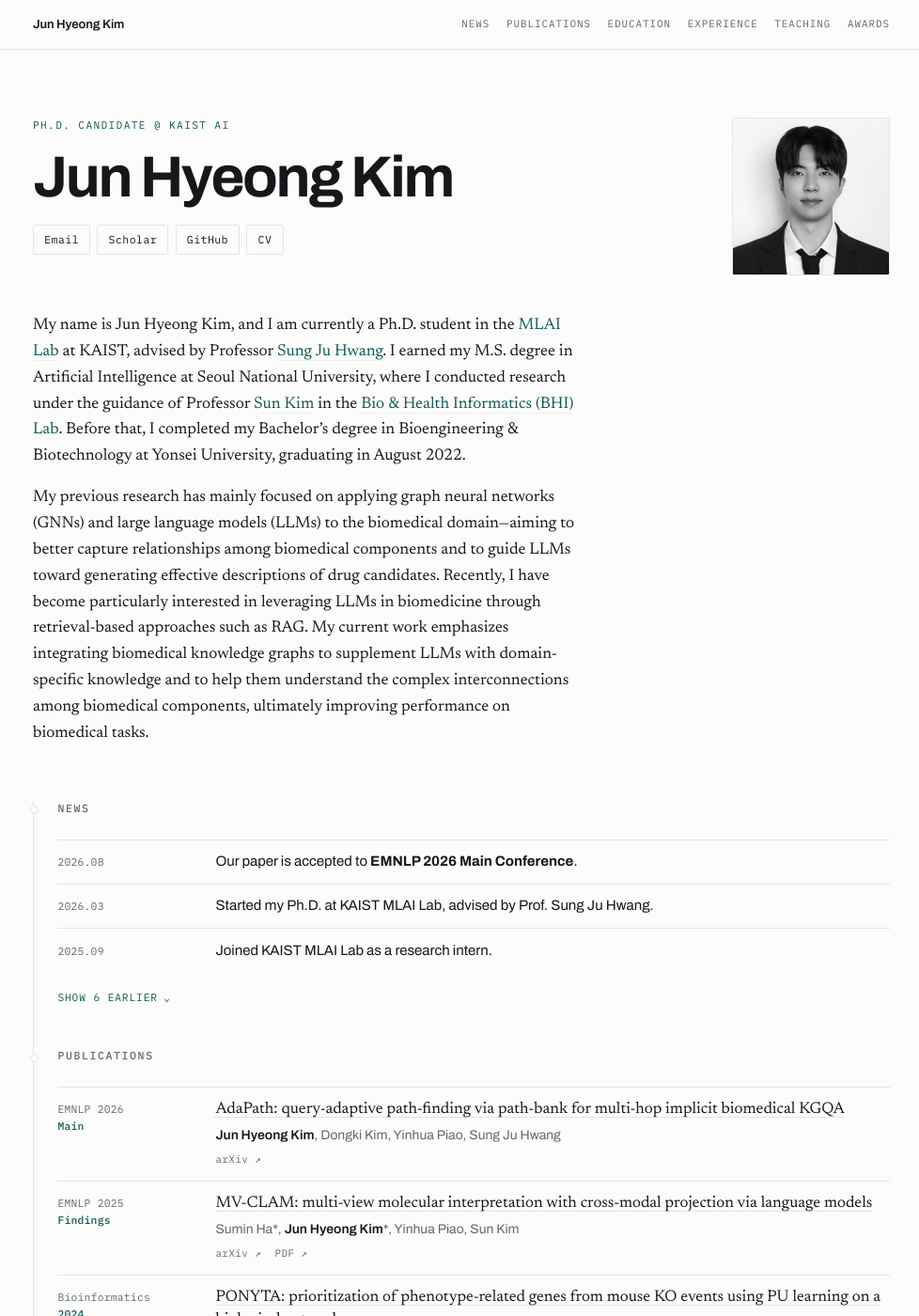
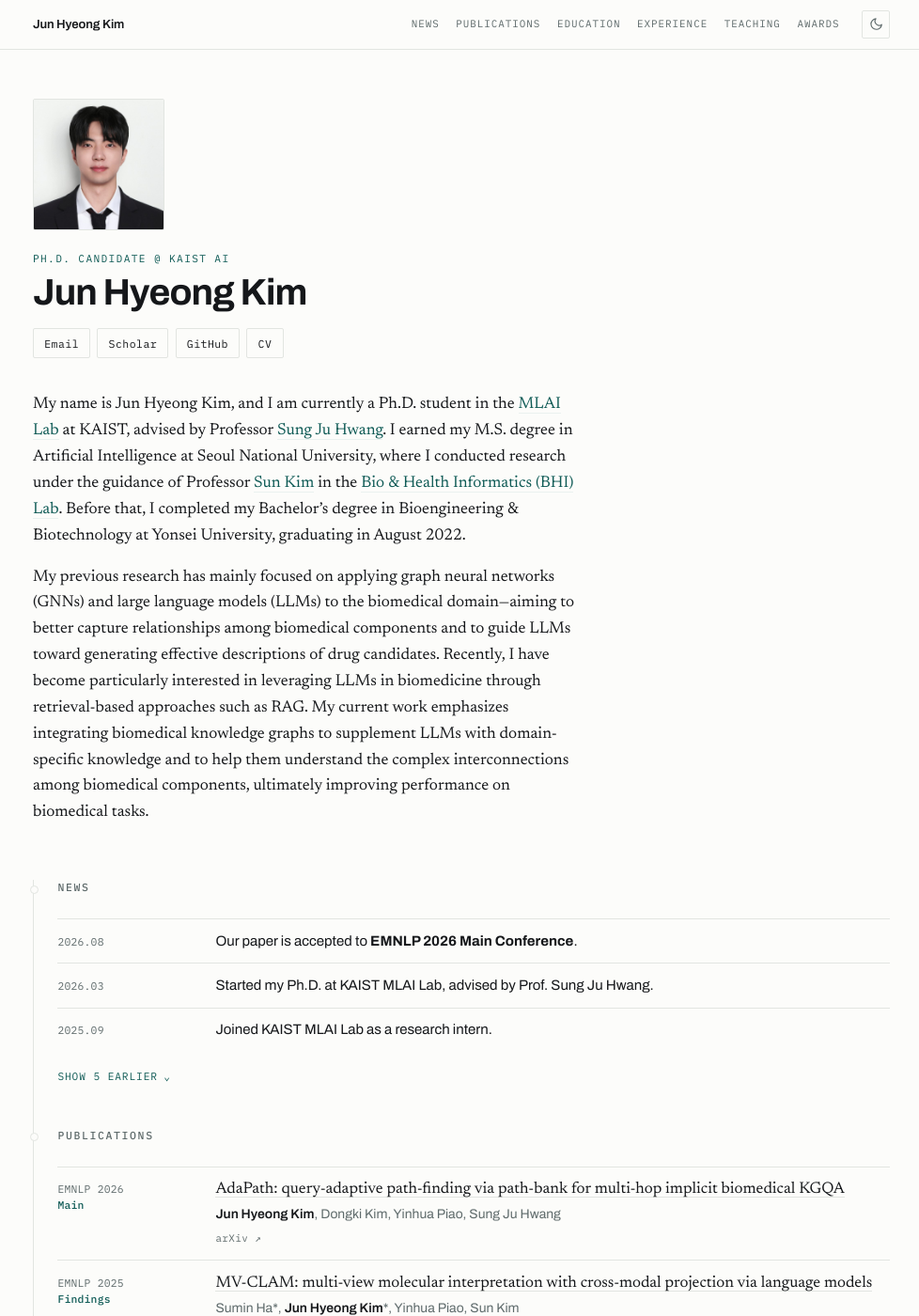
Before and after one commit to Jun-Hyeong-Kim/Jun-Hyeong-Kim.github.io, a Jekyll site: the page built from _pages/about.md, in a window 1280 px wide and 1400 px high. Shown: the whole window at 94% size, without its empty margins (149-1127 px from the left). Built offline with Jekyll 4.4.1, drawn with Linux system fonts in a browser that asks for light colours.

Commit message:
Refine hero, make dark theme opt-in, fix News divider
- Dark is no longer applied from the OS preference; light is always the
  default and a toggle in the top bar switches themes, remembered in
  localStorage with an inline head script to avoid a flash
- Profile photo is in color again (dropped the grayscale filter)
- Hero stacks vertically: photo, then role, name and links beneath it
- Name scaled from 62px to 39px max, photo and spacing rebalanced
- Expanding News no longer drops the divider above the first older item
  (.row:first-of-type matched inside #news-rest too)
- ACL 2024 Bangkok news commented out in _data/news.yml

```diff
--- a/_data/news.yml
+++ b/_data/news.yml
@@ -22,8 +22,9 @@
 - date: "2024.10"
   text: 'Presented at BIOINFO 2024, Gyeongju, South Korea.'
 
-- date: "2024.08"
-  text: 'Attended ACL 2024, Bangkok, Thailand.'
+# 주석 처리됨 — 다시 보이게 하려면 아래 두 줄의 # 을 지우세요.
+# - date: "2024.08"
+#   text: 'Attended ACL 2024, Bangkok, Thailand.'
 
 - date: "2024.07"
   text: 'Received a research achievement scholarship from the department.'
--- a/_layouts/home.html
+++ b/_layouts/home.html
@@ -27,6 +27,7 @@
   <link rel="stylesheet" href="https://fonts.googleapis.com/css2?family=Archivo:wght@400;500;600;700&family=Newsreader:opsz,wght@6..72,400;6..72,500&family=IBM+Plex+Mono:wght@400;500&display=swap">
   <link rel="stylesheet" href="{{ '/assets/css/site.css' | relative_url }}">
   {% if site.google_analytics_id %}{% include analytics.html %}{% endif %}
+  <script>try{if(localStorage.getItem("theme")==="dark")document.documentElement.dataset.theme="dark";}catch(e){}</script>
 </head>
 <body>
 
@@ -40,13 +41,25 @@
         <a href="{{ link.url }}">{{ link.title }}</a>
       {% endfor %}
     </nav>
+    <button class="theme" id="theme-toggle" type="button" aria-label="Switch to dark theme">
+      <svg class="i-moon" viewBox="0 0 24 24" fill="none" stroke="currentColor" stroke-width="1.8"
+           stroke-linecap="round" stroke-linejoin="round" aria-hidden="true">
+        <path d="M21 12.8A9 9 0 1 1 11.2 3a7 7 0 0 0 9.8 9.8z"/>
+      </svg>
+      <svg class="i-sun" viewBox="0 0 24 24" fill="none" stroke="currentColor" stroke-width="1.8"
+           stroke-linecap="round" stroke-linejoin="round" aria-hidden="true">
+        <circle cx="12" cy="12" r="4.2"/>
+        <path d="M12 2v2M12 20v2M4.9 4.9l1.4 1.4M17.7 17.7l1.4 1.4M2 12h2M20 12h2M4.9 19.1l1.4-1.4M17.7 6.3l1.4-1.4"/>
+      </svg>
+    </button>
   </div>
 </header>
 
 <main class="shell" id="top">
 
   <section class="hero">
-    <div>
+    <img class="hero__photo" src="{{ '/images/profile.jpg' | relative_url }}" alt="{{ site.author.name }}" width="640" height="640">
+    <div class="hero__id">
       <p class="hero__eyebrow">{{ site.author.bio }}</p>
       <h1 class="hero__name">{{ site.author.name }}</h1>
       <div class="links">
@@ -56,7 +69,6 @@
         {% if site.author.uri %}<a href="{{ site.author.uri | relative_url }}">CV</a>{% endif %}
       </div>
     </div>
-    <img class="hero__photo" src="{{ '/images/profile.jpg' | relative_url }}" alt="{{ site.author.name }}" width="640" height="640">
   </section>
 
   {% if content != '' %}<section class="intro">{{ content }}</section>{% endif %}
@@ -176,6 +188,22 @@
     });
   }
 
+  var toggle = document.getElementById('theme-toggle');
+  if (toggle) {
+    var sync = function(){
+      var dark = document.documentElement.dataset.theme === 'dark';
+      toggle.setAttribute('aria-label', dark ? 'Switch to light theme' : 'Switch to dark theme');
+    };
+    sync();
+    toggle.addEventListener('click', function(){
+      var dark = document.documentElement.dataset.theme === 'dark';
+      if (dark) delete document.documentElement.dataset.theme;
+      else document.documentElement.dataset.theme = 'dark';
+      try { localStorage.setItem('theme', dark ? 'light' : 'dark'); } catch(e) {}
+      sync();
+    });
+  }
+
   var ledger = document.querySelector('.ledger');
   var ink    = document.getElementById('ink');
   if (!ledger || !ink) return;
--- a/assets/css/site.css
+++ b/assets/css/site.css
@@ -22,17 +22,17 @@
   --gutter:1.75rem;
   --rail:1.65rem;
   --shell:60rem;
+  color-scheme:light;
 }
 
-@media (prefers-color-scheme:dark){
-  :root{
+:root[data-theme="dark"]{
     --paper:#111413;
     --ink:#ECEEE9;
     --muted:#98A3A1;
     --rule:#262B29;
     --accent:#74C6B7;
     --accent-wash:#16211F;
-  }
+  color-scheme:dark;
 }
 
 *{box-sizing:border-box}
@@ -83,26 +83,38 @@ a{color:inherit}
 .bar__nav a:hover{color:var(--ink)}
 .bar__nav a[aria-current="true"]{color:var(--accent);border-bottom-color:var(--accent)}
 
+.theme{
+  flex:none;background:none;border:1px solid var(--rule);border-radius:2px;
+  width:1.85rem;height:1.85rem;padding:0;cursor:pointer;color:var(--muted);
+  display:inline-flex;align-items:center;justify-content:center;
+  transition:border-color .18s ease,color .18s ease;
+}
+.theme:hover{border-color:var(--accent);color:var(--accent)}
+.theme svg{width:.95rem;height:.95rem;display:block}
+:root[data-theme="dark"] .theme .i-moon{display:none}
+:root:not([data-theme="dark"]) .theme .i-sun{display:none}
+
 /* ---------- shell ---------- */
 .shell{max-width:var(--shell);margin:0 auto;padding:0 1.5rem}
 
 /* ---------- hero ---------- */
 .hero{
-  display:grid;grid-template-columns:1fr auto;gap:3rem;align-items:start;
-  padding:4.5rem 0 2.5rem;
+  display:flex;flex-direction:column;align-items:flex-start;gap:1.35rem;
+  padding:3.25rem 0 2.25rem;
 }
+.hero__id{display:flex;flex-direction:column;align-items:flex-start}
 .hero__eyebrow{
   font-family:var(--mono);font-size:.7rem;letter-spacing:.12em;text-transform:uppercase;
-  color:var(--accent);margin:0 0 1rem;
+  color:var(--accent);margin:0 0 .35rem;
 }
 .hero__name{
   font-weight:700;
-  font-size:clamp(2.5rem,6.2vw,3.85rem);line-height:1.02;letter-spacing:-.038em;
-  margin:0 0 1.1rem;text-wrap:balance;
+  font-size:clamp(1.85rem,4vw,2.45rem);line-height:1.1;letter-spacing:-.025em;
+  margin:0 0 1.05rem;text-wrap:balance;
 }
 .hero__photo{
-  width:clamp(8rem,17vw,10.5rem);aspect-ratio:1;
-  border-radius:2px;object-fit:cover;filter:grayscale(1) contrast(1.02);
+  width:clamp(6.5rem,13vw,8.75rem);aspect-ratio:1;
+  border-radius:2px;object-fit:cover;
   border:1px solid var(--rule);
 }
 .links{display:flex;flex-wrap:wrap;gap:.45rem}
@@ -156,7 +168,7 @@ a{color:inherit}
   display:grid;grid-template-columns:var(--label-col) 1fr;gap:0 var(--gutter);
   padding:.72rem 0;border-top:1px solid var(--rule);align-items:baseline;
 }
-.row:first-of-type{border-top:0;padding-top:0}
+.sec > .row:first-of-type{border-top:0;padding-top:0}
 .row__label{
   font-family:var(--mono);font-size:.71rem;letter-spacing:.02em;
   color:var(--muted);font-variant-numeric:tabular-nums;padding-top:.18rem;
@@ -210,8 +222,7 @@ a{color:inherit}
 /* ---------- responsive ---------- */
 @media (max-width:640px){
   :root{--label-col:100%;--rail:1.15rem}
-  .hero{grid-template-columns:1fr;gap:1.75rem;padding:2.75rem 0 2.25rem}
-  .hero__photo{order:-1;width:6.5rem}
+  .hero{gap:1.1rem;padding:2.5rem 0 2rem}
   .row{grid-template-columns:1fr;gap:.3rem}
   .row__label{padding-top:0}
   .row__label b{display:inline;margin-left:.5rem}
```
